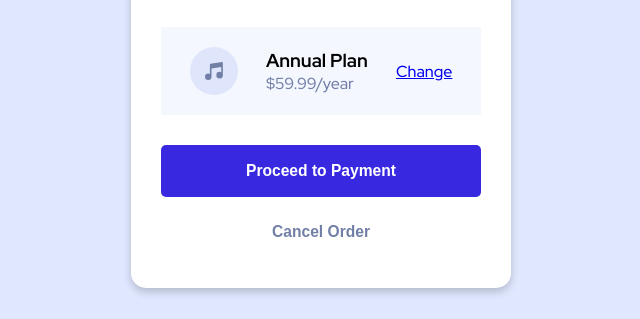
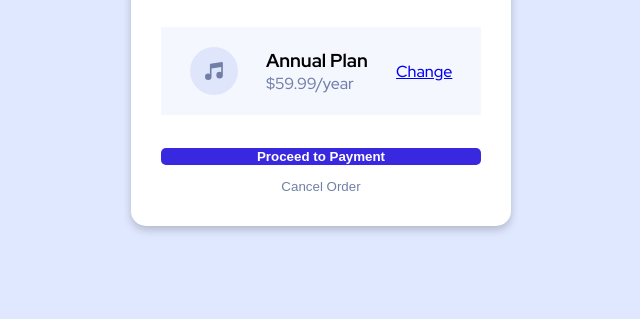
Before and after one commit to renzellaira/order-summary-component, a website: page index.html in a window 1280 px wide. Shown: the part 481-800 px from the top of the page, without its empty margins (319-959 px from the left). Drawn offline with Linux system fonts and the light colour scheme.

Commit message:
Update index.html

```diff
--- a/index.html
+++ b/index.html
@@ -48,8 +48,8 @@
           </div>
           <a class="change" href="#">Change</a>
         </div>
-        <button class="btn-proceed"><h3>Proceed to Payment</h3></button>
-        <button class="btn-cancel"><h3>Cancel Order</h3></button>
+        <button class="btn-proceed">Proceed to Payment</button>
+        <button class="btn-cancel">Cancel Order</button>
       </div>
     </div>
     <!-- <div class="attribution">
```
